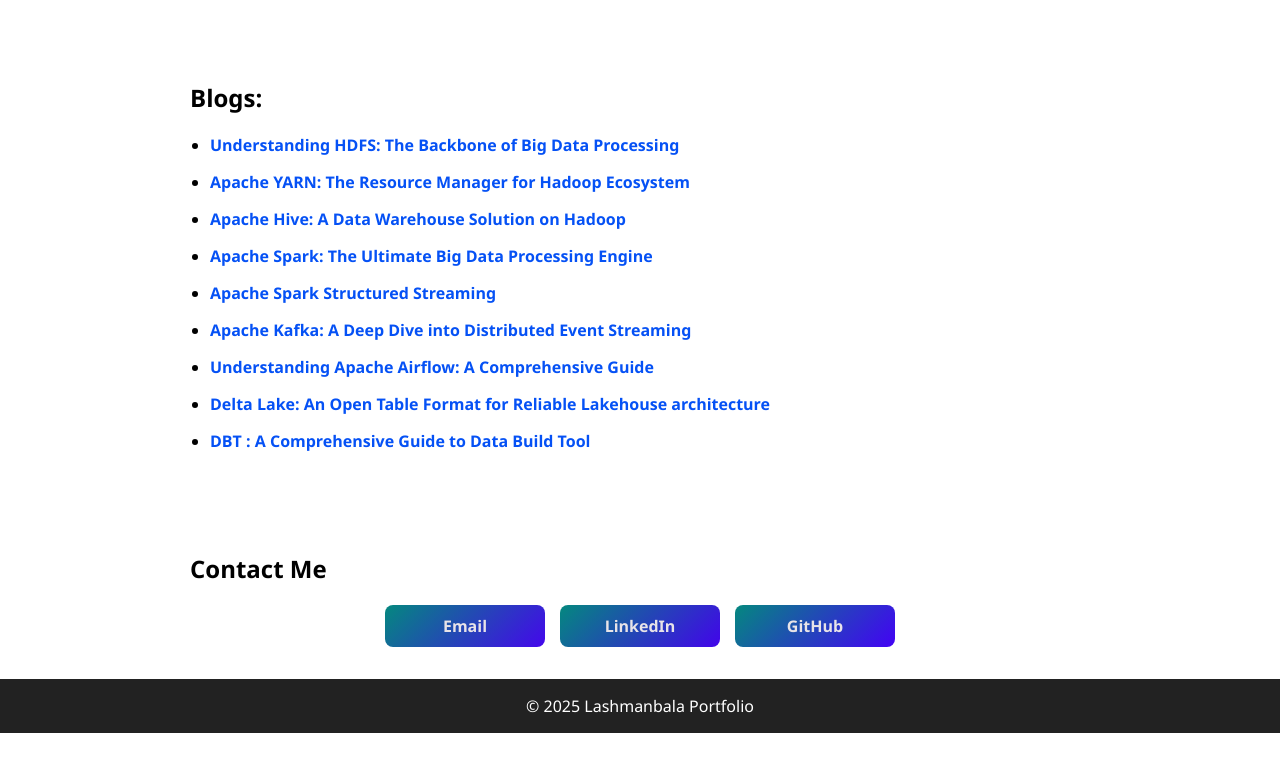
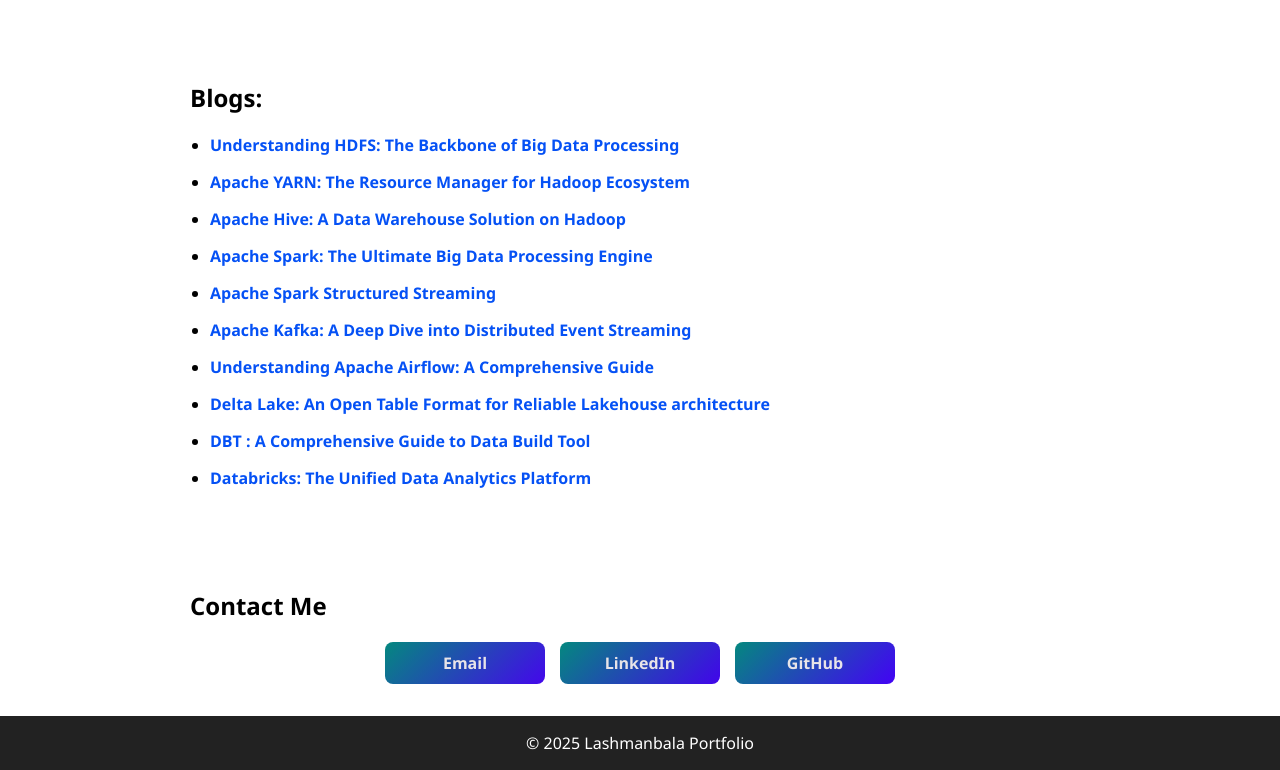
Before and after one commit to Lashmanbala/portfolio, a plain HTML site: page index.html in a window 1280 px wide. Shown: the part 1920-2690 px from the top of the page. Before the commit the page ends 2653 px from the top, so only its background shows below. Drawn offline with Linux system fonts and the light colour scheme.

Commit message:
New blog

```diff
--- a/index.html
+++ b/index.html
@@ -321,6 +321,10 @@
                     <strong>DBT : A Comprehensive Guide to Data Build Tool</strong>
                 </a>
                 </li>
+                <li><a href="https://www.linkedin.com/pulse/databricks-unified-data-analytics-platform-lashman-bala-3rw3c" target="_blank">
+                    <strong>Databricks: The Unified Data Analytics Platform</strong>
+                </a>
+                </li>
             </ul>
         </div>
     </section>
```
